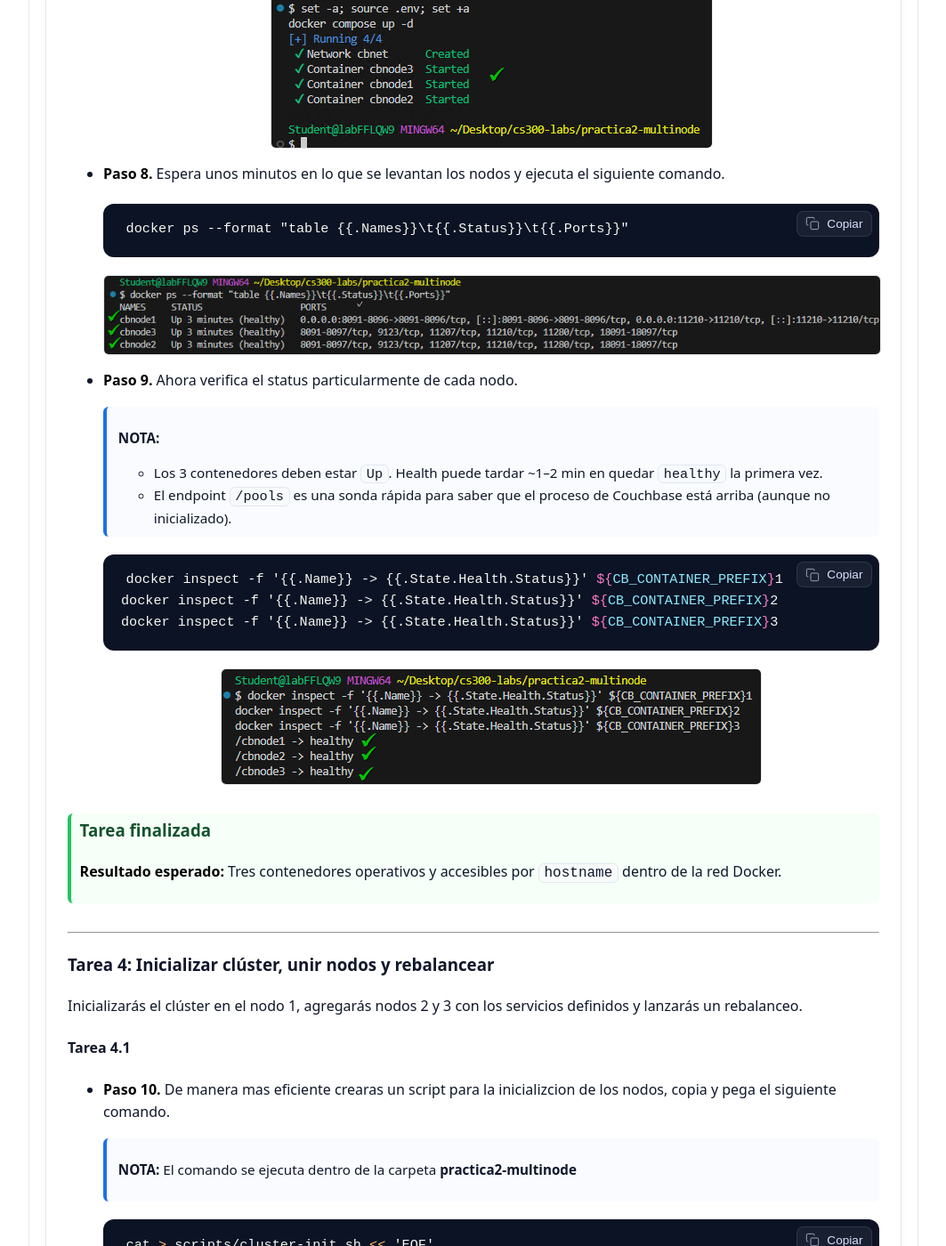
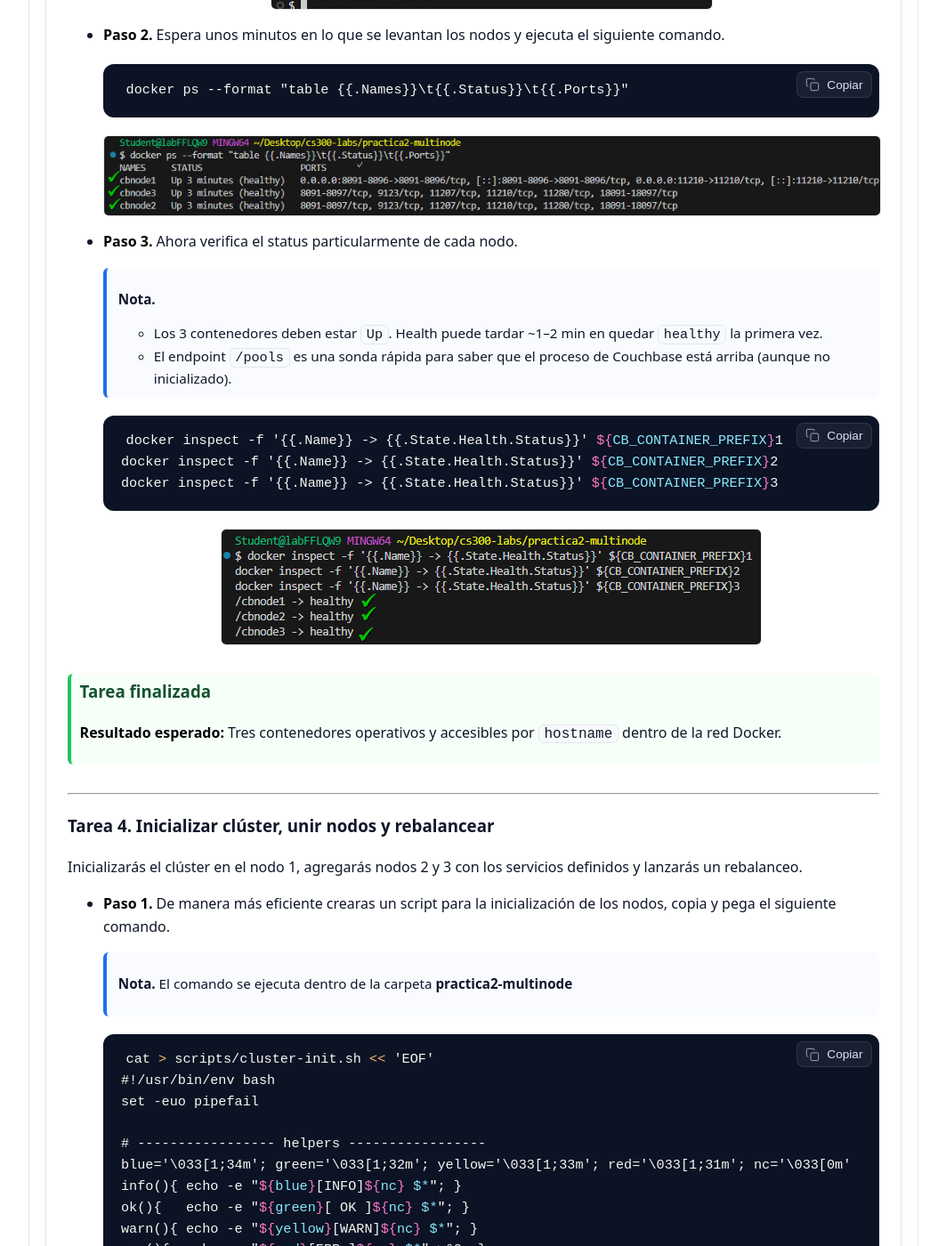
Before and after one commit to Netec-Mx/CS300_INT, a Jekyll site: the page built from labs/lab2/lab2.md, in a window 1280 px wide and 1400 px high, scrolled down 5130 px. Shown: the whole window at 89% size, without its empty margins (108-1171 px from the left). Built offline with Jekyll 4.4.1, drawn with Linux system fonts in a browser that asks for light colours; some of the changed text lies outside the part shown.

Commit message:
Update lab2.md

````diff
--- a/labs/lab2/lab2.md
+++ b/labs/lab2/lab2.md
@@ -42,14 +42,13 @@ next: /lab3/lab3/ # CAMBIAR POR CADA PRACTICA MENU DE NAVEGACION HACIA ADELANTE
 
 Crearás la carpeta de la práctica con subdirectorios por nodo para separar datos, logs y config, y abrirás el proyecto en VS Code.
 
-#### Tarea 1.1
 
 - **Paso 1.** Abre el software de **Visual Studio Code**.
 
-  > **NOTA:** Puedes encontrarlo en el **Escritorio** o en las aplicaciones del sistema de **Windows**
+  > **Nota.** Puedes encontrarlo en el **Escritorio** o en las aplicaciones del sistema de **Windows**
   {: .lab-note .info .compact}
 
-- **Paso 2.** Ya que tengas **Visual Studio Code** abierto, Ahora da clic en el icono de la imagen para abrir la terminal, **se encuentra en la parte superior derecha.**
+- **Paso 2.** Ya que tengas **Visual Studio Code** abierto, Ahora da clic en el icono de la imagen para abrir la terminal, **se encuentra en la parte superior derecha.**.
 
   ![cbase1]({{ page.images_base | relative_url }}/1.png)
 
@@ -75,15 +74,14 @@ Crearás la carpeta de la práctica con subdirectorios por nodo para separar dat
 
 ---
 
-### Tarea 2: Variables de entorno y Docker Compose (3 nodos)
+### Tarea 2. Variables de entorno y Docker Compose (3 nodos)
 
 Definirás variables en `.env` y un `compose.yaml` con 3 servicios. Solo el **nodo 1** expondrá puertos hacia el host. Cada servicio tendrá healthcheck.
 
-#### Tarea 2.1
 
-- **Paso 5.** Crea el archivo `.env` dentro del directorio **practica2-multinode**
+- **Paso 1.** Crea el archivo `.env` dentro del directorio **practica2-multinode**.
 
-  > **IMPORTANTE:** El comando se ejecuta dentro del directorio **practica2-multinode**
+  > **Importante.** El comando se ejecuta dentro del directorio **practica2-multinode**
   {: .lab-note .important .compact}
 
   ```bash
@@ -101,9 +99,9 @@ Definirás variables en `.env` y un `compose.yaml` con 3 servicios. Solo el **no
   EOF
   ```
 
-- **Paso 6.** Ahora con mucho cuidado ejecuta este comando que creara el archivo `compose.yaml` donde se definen los 3 nodos de couchbase.:
+- **Paso 2.** Ahora con mucho cuidado ejecuta este comando que creara el archivo `compose.yaml` donde se definen los 3 nodos de couchbase.:.
 
-  > **NOTA:**
+  > **Nota.**
   - Una red bridge compartida permite que los nodos se resuelvan por `hostname` (`couchbase1`, `couchbase2`, `couchbase3`).
   - Publicar puertos solo en el nodo 1 simplifica el acceso desde el host.
   - Stack de 3 servicios listo para ser levantado.
@@ -191,9 +189,8 @@ Definirás variables en `.env` y un `compose.yaml` con 3 servicios. Solo el **no
 
 Subirás los 3 contenedores y confirmarás que los healthchecks respondan.
 
-#### Tarea 3.1
 
-- **Paso 7.** Ahora ejecuta el comando para levantar los 3 nodos mediante el docker compose y cargar las variables.
+- **Paso 1.** Ahora ejecuta el comando para levantar los 3 nodos mediante el docker compose y cargar las variables.
 
   ```bash
   set -a; source .env; set +a
@@ -201,7 +198,7 @@ Subirás los 3 contenedores y confirmarás que los healthchecks respondan.
   ```
   ![cbase4]({{ page.images_base | relative_url }}/4.png)
 
-- **Paso 8.** Espera unos minutos en lo que se levantan los nodos y ejecuta el siguiente comando.
+- **Paso 2.** Espera unos minutos en lo que se levantan los nodos y ejecuta el siguiente comando.
 
   {%raw%}
   ```bash
@@ -210,9 +207,9 @@ Subirás los 3 contenedores y confirmarás que los healthchecks respondan.
   {%endraw%}
   ![cbase5]({{ page.images_base | relative_url }}/5.png)
 
-- **Paso 9.** Ahora verifica el status particularmente de cada nodo.
+- **Paso 3.** Ahora verifica el status particularmente de cada nodo.
 
-  > **NOTA:**
+  > **Nota.**
   - Los 3 contenedores deben estar `Up`. Health puede tardar ~1–2 min en quedar `healthy` la primera vez.
   - El endpoint `/pools` es una sonda rápida para saber que el proceso de Couchbase está arriba (aunque no inicializado).
   {: .lab-note .info .compact}
@@ -232,15 +229,14 @@ Subirás los 3 contenedores y confirmarás que los healthchecks respondan.
 
 ---
 
-### Tarea 4: Inicializar clúster, unir nodos y rebalancear
+### Tarea 4. Inicializar clúster, unir nodos y rebalancear
 
 Inicializarás el clúster en el nodo 1, agregarás nodos 2 y 3 con los servicios definidos y lanzarás un rebalanceo.
 
-#### Tarea 4.1
 
-- **Paso 10.** De manera mas eficiente crearas un script para la inicializcion de los nodos, copia y pega el siguiente comando.
+- **Paso 1.** De manera más eficiente crearas un script para la inicialización de los nodos, copia y pega el siguiente comando.
 
-  > **NOTA:** El comando se ejecuta dentro de la carpeta **practica2-multinode**
+  > **Nota.** El comando se ejecuta dentro de la carpeta **practica2-multinode**
   {: .lab-note .info .compact}
 
   {%raw%}
@@ -434,9 +430,9 @@ Inicializarás el clúster en el nodo 1, agregarás nodos 2 y 3 con los servicio
   ```
   {%endraw%}
 
-- **Paso 11.** Ahora ejecuta el script para levantar los nodos.
+- **Paso 2.** Ahora ejecuta el script para levantar los nodos.
 
-  > **NOTA:**
+  > **Nota.**
   - `server-list` debe reportar **3 nodos** con servicios `data,index,query`.
   - `bucket-list` debe mostrar el bucket `test`.
   - `rebalance` no debe devolver errores.
@@ -448,7 +444,7 @@ Inicializarás el clúster en el nodo 1, agregarás nodos 2 y 3 con los servicio
   ![cbase7]({{ page.images_base | relative_url }}/7.png)
   ![cbase9]({{ page.images_base | relative_url }}/9.png)
 
-- **Paso 12.** Avanza con la siguiente tarea para realizar las pruebas en lo que termina de ejecutarse el **Rebalance**
+- **Paso 3.** Avanza con la siguiente tarea para realizar las pruebas en lo que termina de ejecutarse el **Rebalance**.
 
 {% assign results = site.data.task-results[page.slug].results %}
 {% capture r1 %}{{ results[2] }}{% endcapture %}
@@ -456,15 +452,14 @@ Inicializarás el clúster en el nodo 1, agregarás nodos 2 y 3 con los servicio
 
 ---
 
-### Tarea 5: Validaciones por REST y Web Console
+### Tarea 5. Validaciones por REST y Web Console
 
 Consultarás endpoints REST y validarás desde la consola web que existen 3 nodos, servicios activos y el bucket creado.
 
-#### Tarea 5.1
 
-- **Paso 13.** Valida los nodos mediante el endpoint REST.
+- **Paso 1.** Valida los nodos mediante el endpoint REST.
 
-  > **IMPORTANTE:** Recuerda que la salida de la inforamción es demasiada extensa, puedes analizarla o interrumpirla con **`CTRL + C`**
+  > **Importante.** Recuerda que la salida de la inforamción es demasiada extensa, puedes analizarla o interrumpirla con **`CTRL + C`**
   {: .lab-note .important .compact}
 
   ```bash
@@ -472,9 +467,9 @@ Consultarás endpoints REST y validarás desde la consola web que existen 3 nodo
   curl -fsS -u "${CB_USER}:${CB_PASS}" http://localhost:8091/pools/default | jq '.'
   ```
 
-- **Paso 14.** Abre la consola web, y verifica que todo este correctamente. Abre la siguiente URL en el navegador **Google Chrome**
+- **Paso 2.** Abre la consola web, y verifica que todo este correctamente. Abre la siguiente URL en el navegador **Google Chrome**.
 
-  > **IMPORTANTE:** Usa los siguientes datos par autenticarte.
+  > **Importante.** Usa los siguientes datos par autenticarte.
   - **Usuario:** `admin`
   - **Contraseña:** `adminlab`
   {: .lab-note .important .compact}
@@ -484,11 +479,11 @@ Consultarás endpoints REST y validarás desde la consola web que existen 3 nodo
   ```
   ![cbase8]({{ page.images_base | relative_url }}/8.png)
 
-- **Paso 15.** Entrando al sistema de Couchbase te aparecera la notificación del rebalance que se ha aplicado correctamente.
+- **Paso 3.** Entrando al sistema de Couchbase te aparecera la notificación del rebalance que se ha aplicado correctamente.
 
   ![cbase10]({{ page.images_base | relative_url }}/10.png)
 
-- **Paso 16.** Da clic en la opción de **Buckets** y veras que aplico la distribucion a los 3 nodos.
+- **Paso 4.** Da clic en la opción de **Buckets** y verás que aplicó la distribución a los 3 nodos.
 
   ![cbase11]({{ page.images_base | relative_url }}/11.png)
 
@@ -498,22 +493,21 @@ Consultarás endpoints REST y validarás desde la consola web que existen 3 nodo
 
 ---
 
-### Tarea 6: Validaciones por REST y Web Console
+### Tarea 6. Validaciones por REST y Web Console
 
 Crearás un índice primario para ejecutar una consulta rápida sobre el bucket `test`.
 
-#### Tarea 6.1
 
-- **Paso 17.** Ejecuta el siguiente codigo para crear un indice primario.
+- **Paso 1.** Ejecuta el siguiente código para crear un índice primario.
 
   ```bash
   docker exec -it ${CB_CONTAINER_PREFIX}1 cbq -e http://couchbase1:8093 -u "${CB_USER}" -p "${CB_PASS}" -s "CREATE PRIMARY INDEX ON \`${CB_BUCKET}\`;"
   ```
   ![cbase12]({{ page.images_base | relative_url }}/12.png)
 
-- **Paso 18.** Ahora realiza la prueba para consultar el indice primario.
+- **Paso 2.** Ahora realiza la prueba para consultar el índice primario.
 
-  > **IMPORTANTE:** Para consultas ad-hoc el índice primario es útil. En producción se recomiendan índices específicos.
+  > **Importante.** Para consultas ad-hoc el índice primario es útil. En producción se recomiendan índices específicos.
   {: .lab-note .important .compact}
 
   ```bash
@@ -527,15 +521,14 @@ Crearás un índice primario para ejecutar una consulta rápida sobre el bucket
 
 ---
 
-### Tarea 7: Limpieza y reinicio (buenas prácticas)
+### Tarea 7. Limpieza y reinicio (buenas prácticas)
 
 Aprenderás a apagar/encender el servicio y a limpiar volúmenes si necesitas empezar desde cero.
 
-#### Tarea 7.1
 
-- **Paso 19.** Ahora regresa a la terminal de **Git Bash** para aplicar el siguiente comando.
+- **Paso 1.** Ahora regresa a la terminal de **Git Bash** para aplicar el siguiente comando.
 
-  > **NOTA:** Si es necesario puedes volver a encender los contenedores con el comando **`docker compose start`**
+  > **Nota.** Si es necesario puedes volver a encender los contenedores con el comando **`docker compose start`**
   {: .lab-note .info .compact}
 
   ```bash
@@ -543,9 +536,9 @@ Aprenderás a apagar/encender el servicio y a limpiar volúmenes si necesitas em
   ```
   ![cbase14]({{ page.images_base | relative_url }}/14.png)
 
-- **Paso 20.** Apagar y eliminar contenedor (se conservan los datos en ./data)
+- **Paso 2.** Apagar y eliminar contenedor (se conservan los datos en ./data).
 
-  > **NOTA:** Si es necesario puedes volver a activar los contenedores con el comando **`docker compose up -d`**
+  > **Nota.** Si es necesario puedes volver a activar los contenedores con el comando **`docker compose up -d`**
   {: .lab-note .info .compact}
 
   ```bash
````
Also changed, not shown: other parts of labs/lab2/lab2.md (+2 -2 lines).
